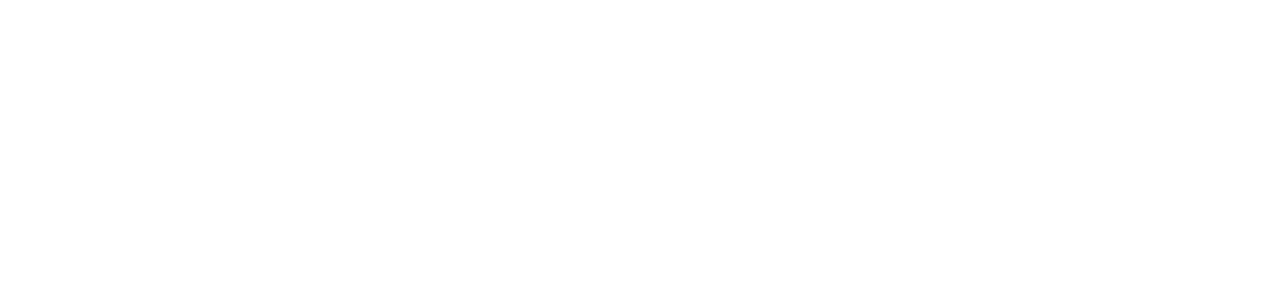
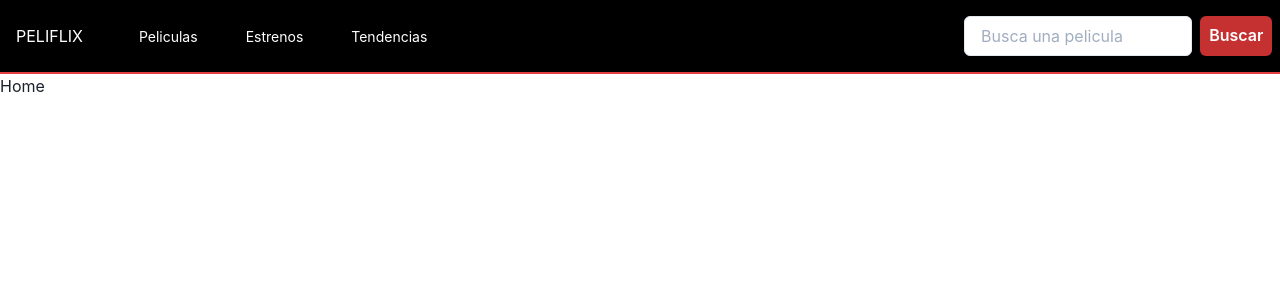
Before and after one commit to MauroErben/Peliculas, a React (Create React App) app: page / in a window 1280 px wide. Shown: the top 300 px of the page. Built offline with nearby package versions, Linux system fonts and the light colour scheme.

Commit message:
navbar created and added layout

```diff
--- a/src/App.js
+++ b/src/App.js
@@ -1,11 +1,19 @@
 import { BrowserRouter, Routes, Route } from 'react-router-dom';
 import Home from './Components/Home';
+import Estrenos from './Components/Estrenos';
+import Tendencias from './Components/Tendencias';
+import Layout from './Components/Layout';
+
 function App() {
   return (
     <BrowserRouter>
-      <Routes>
-        <Route path='/' element={<Home />}/>
-      </Routes>
+      <Layout>
+        <Routes>
+          <Route path='/' element={<Home />} />
+          <Route path='/estrenos' element={<Estrenos />} />
+          <Route path='/tendencias' element={<Tendencias />} />
+        </Routes>
+      </Layout>
     </BrowserRouter>
   );
 }
--- /dev/null
+++ b/src/Components/Estrenos/index.js
@@ -0,0 +1,6 @@
+const Estrenos = () => {
+    return(
+        <>Estrenos</>
+    )
+}
+export default Estrenos;
--- /dev/null
+++ b/src/Components/Header/navbar.js
@@ -0,0 +1,30 @@
+import { Flex, Box, Link, Button, FormControl, Input } from "@chakra-ui/react";
+import { Link as RouterLink } from "react-router-dom";
+
+const NavBar = () => {
+    return (
+        <Flex borderBottom='2px' borderColor='red.500' alignItems='center' bg='black' color='white' padding='4'>
+            <Box>PELIFLIX</Box>
+            <Box marginLeft='8'>
+                <Link _hover={{ textDecoration: 'none', color: 'red.500' }} margin='6' fontSize='sm' to='/' as={RouterLink}>Peliculas</Link>
+                <Link _hover={{ textDecoration: 'none', color: 'red.500' }} margin='6' fontSize='sm' to='/estrenos' as={RouterLink}>Estrenos</Link>
+                <Link _hover={{ textDecoration: 'none', color: 'red.500' }} margin='6' fontSize='sm' to='/tendencias' as={RouterLink}>Tendencias</Link>
+            </Box>
+            <Box width='100%'>
+                <FormControl maxW='300px' float='right'>
+                    <Flex>
+                        <Input color='black' name='search' type='search' bg='white' placeholder='Busca una pelicula' />
+                        <Button
+                            bg='red.600'
+                            _hover={{bg: 'red.700'}}
+                            left='2'
+                        >
+                            Buscar
+                        </Button>
+                    </Flex>
+                </FormControl>
+            </Box>
+        </Flex>
+    )
+}
+export default NavBar;
--- a/src/Components/Home/index.js
+++ b/src/Components/Home/index.js
@@ -1,6 +1,6 @@
 const Home = () => {
-    return(
-        <></>
+    return (
+        <>Home</>
     )
 }
 export default Home;
--- /dev/null
+++ b/src/Components/Layout/index.js
@@ -0,0 +1,11 @@
+import NavBar from "../Header/navbar";
+
+const Layout = ({ children }) => {
+    return (
+        <>
+            <NavBar />
+            {children}
+        </>
+    )
+}
+export default Layout;
--- /dev/null
+++ b/src/Components/Tendencias/index.js
@@ -0,0 +1,6 @@
+const Tendencias = () => {
+    return(
+        <>Tendencias</>
+    )
+}
+export default Tendencias;
```
